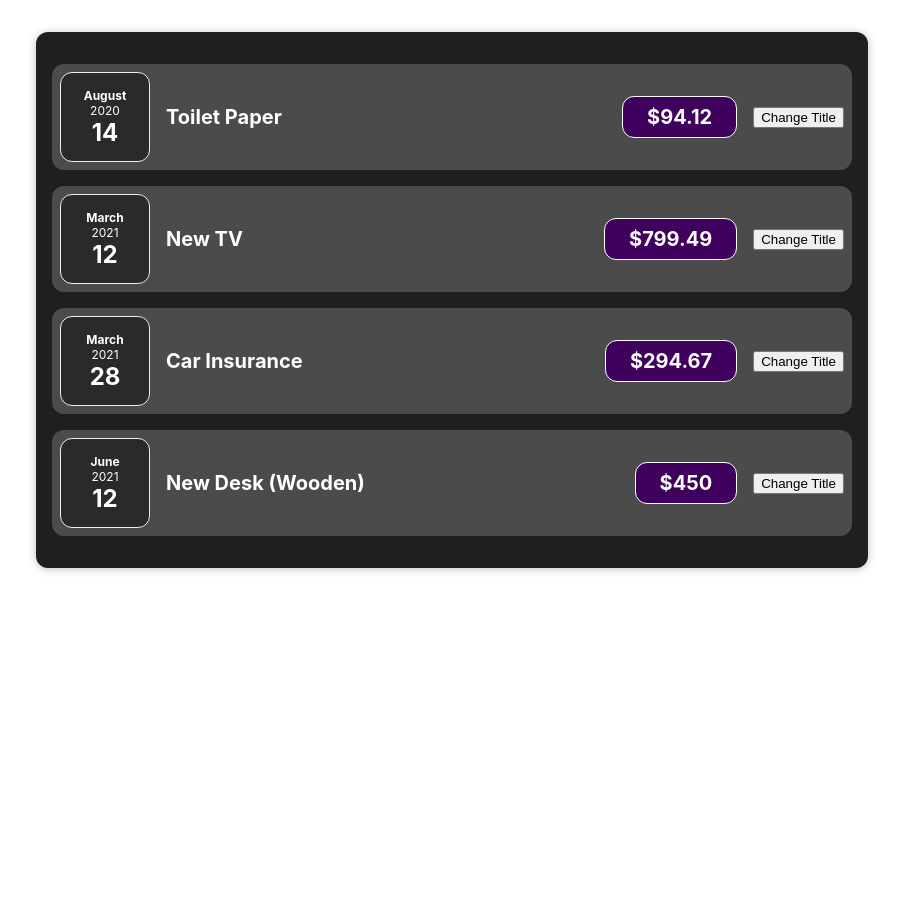
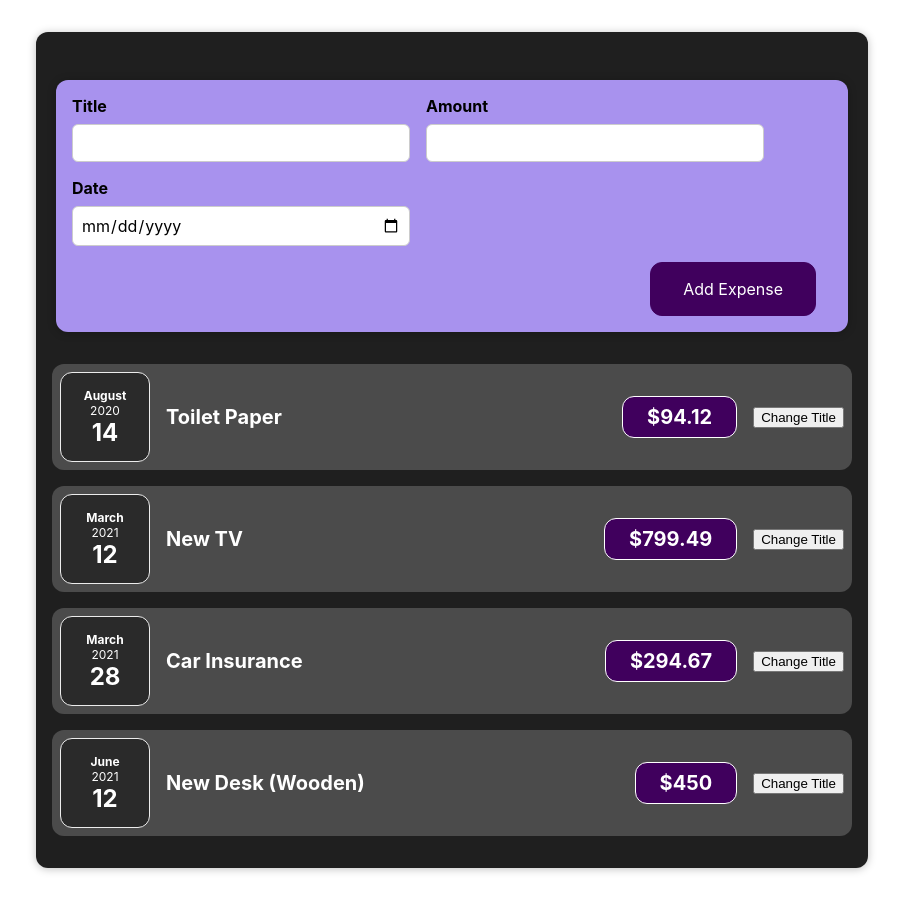
Before and after one commit to sonyks/todos-demo, a React (Create React App) app: page / in a window 1280 px wide. Shown: the whole page, without its empty margins (188-1091 px from the left). Before the commit the page ends 800 px from the top, so only its background shows below. Built offline with nearby package versions, Linux system fonts and the light colour scheme.

Commit message:
added ExpenseForm

```diff
--- a/src/App.tsx
+++ b/src/App.tsx
@@ -1,5 +1,6 @@
 import "./App.css";
 import { ExpenseItem } from "./components/Expenses/ExpenseItem";
+import { NewExpense } from "./components/NewExpense/NewExpense";
 import { ExpenseItemProps } from "./models/expense-item-props";
 
 function App() {
@@ -27,12 +28,14 @@
 
   return (
     <div className="expenses">
+      <NewExpense />
       {expenses.map((expense: ExpenseItemProps) => (
         <ExpenseItem
           date={expense.date}
           title={expense.title}
           amount={expense.amount}
           id={expense.id}
+          key={expense.id}
         />
       ))}
     </div>
--- a/src/components/NewExpense/ExpenseForm.scss
+++ b/src/components/NewExpense/ExpenseForm.scss
@@ -0,0 +1,26 @@
+.new-expense__controls {
+  display: flex;
+  flex-wrap: wrap;
+  gap: 1rem;
+  margin-bottom: 1rem;
+  text-align: left;
+}
+
+.new-expense__control label {
+  font-weight: bold;
+  margin-bottom: 0.5rem;
+  display: block;
+}
+
+.new-expense__control input {
+  font: inherit;
+  padding: 0.5rem;
+  border-radius: 6px;
+  border: 1px solid #ccc;
+  width: 20rem;
+  max-width: 100%;
+}
+
+.new-expense__actions {
+  text-align: right;
+}
--- a/src/components/NewExpense/ExpenseForm.tsx
+++ b/src/components/NewExpense/ExpenseForm.tsx
@@ -1,5 +1,25 @@
 import "./ExpenseForm.scss";
 
 export const ExpenseForm = () => {
-  return <div></div>;
+  return (
+    <form>
+      <div className="new-expense__controls">
+        <div className="new-expense__control">
+          <label>Title</label>
+          <input type="text" />
+        </div>
+        <div className="new-expense__control">
+          <label>Amount</label>
+          <input type="number" min="0.01" step="0.01" />
+        </div>
+        <div className="new-expense__control">
+          <label>Date</label>
+          <input type="date" min="2019-01-01" max="2022-12-31" />
+        </div>
+      </div>
+      <div className="new-expense__actions">
+        <button type="submit">Add Expense</button>
+      </div>
+    </form>
+  );
 };
--- a/src/components/NewExpense/NewExpense.tsx
+++ b/src/components/NewExpense/NewExpense.tsx
@@ -1,5 +1,10 @@
+import { ExpenseForm } from "./ExpenseForm";
 import "./NewExpense.scss";
 
 export const NewExpense = () => {
-  return <div className="new-expense"></div>;
+  return (
+    <div className="new-expense">
+      <ExpenseForm />
+    </div>
+  );
 };
```
